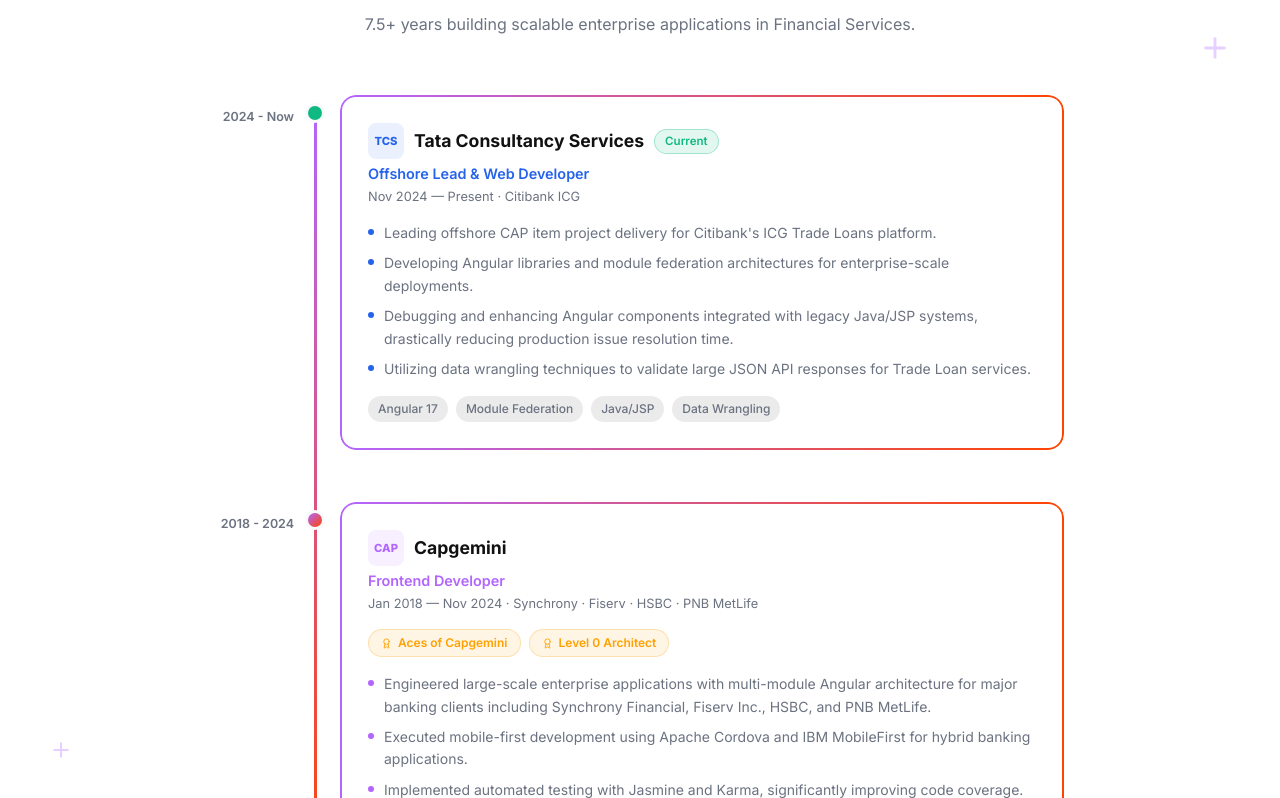
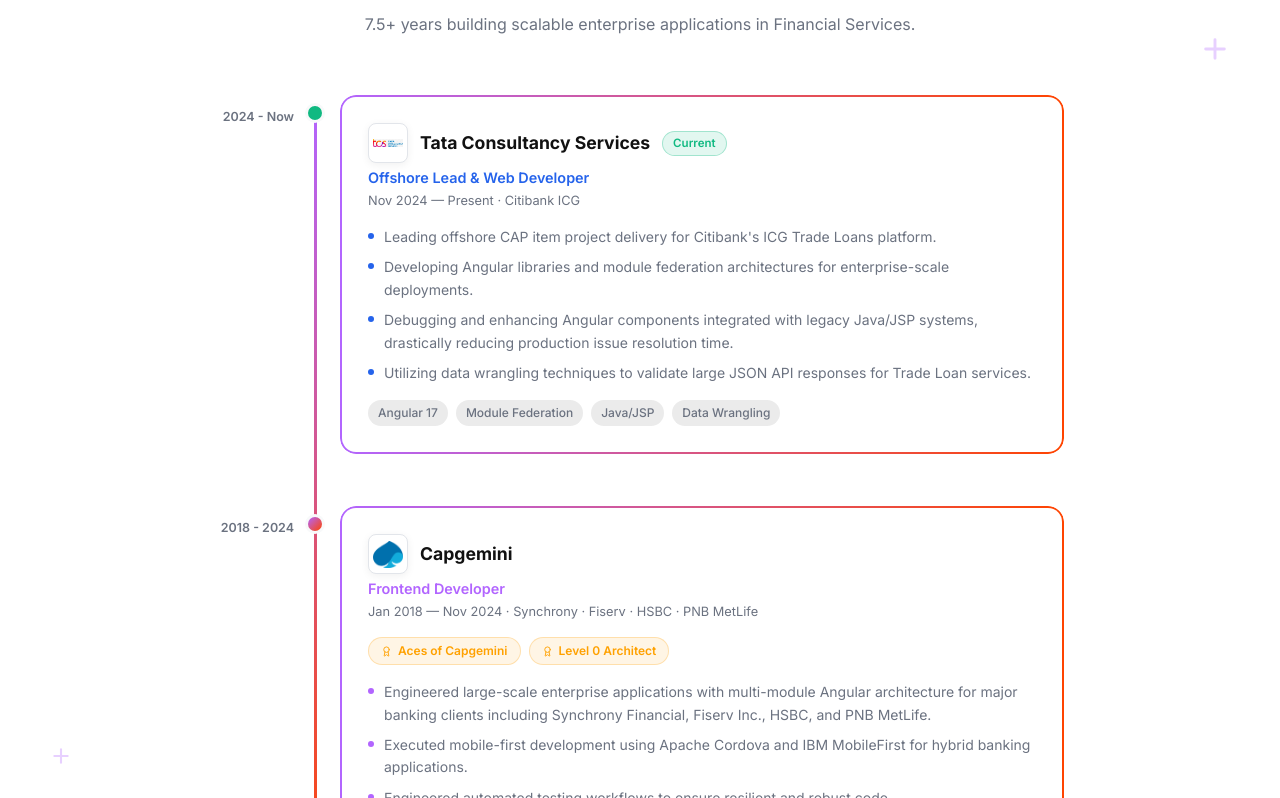
Before and after one commit to Debokti/dvoktg-portfolio, a Next.js app: page / in a window 1280 px wide. Shown: the part 1462-2260 px from the top of the page. Built offline with nearby package versions, Linux system fonts and the light colour scheme.

Commit message:
feat: integrated high-res corporate logos for TCS and Capgemini in experience section and reverted toolbox icons back to emojis

```diff
--- a/src/components/ExperienceSection.tsx
+++ b/src/components/ExperienceSection.tsx
@@ -7,6 +7,7 @@
     id: 'tcs',
     company: 'Tata Consultancy Services',
     abbr: 'TCS',
+    logo: '/tcs.jpg',
     role: 'Offshore Lead & Web Developer',
     period: 'Nov 2024 — Present',
     year: '2024 - Now',
@@ -25,6 +26,7 @@
     id: 'capgemini',
     company: 'Capgemini',
     abbr: 'CAP',
+    logo: '/capgemini.png',
     role: 'Frontend Developer',
     period: 'Jan 2018 — Nov 2024',
     year: '2018 - 2024',
@@ -35,7 +37,7 @@
     bullets: [
       'Engineered large-scale enterprise applications with multi-module Angular architecture for major banking clients including Synchrony Financial, Fiserv Inc., HSBC, and PNB MetLife.',
       'Executed mobile-first development using Apache Cordova and IBM MobileFirst for hybrid banking applications.',
-      'Implemented automated testing with Jasmine and Karma, significantly improving code coverage.',
+      'Engineered automated testing workflows to ensure resilient and robust code.',
       'Recognized with the "Aces of Capgemini" award and certified as a Level 0 Architect.',
     ],
     tags: ['Angular', 'Jasmine/Karma', 'Cordova', 'MobileFirst', 'HSBC', 'Fiserv'],
@@ -134,22 +136,32 @@
                     {/* Header */}
                     <div style={{ display: 'flex', alignItems: 'flex-start', justifyContent: 'space-between', gap: '16px', marginBottom: '16px', flexWrap: 'wrap' }}>
                       <div>
-                        <div style={{ display: 'flex', alignItems: 'center', gap: '10px', flexWrap: 'wrap', marginBottom: '4px' }}>
+                        <div style={{ display: 'flex', alignItems: 'center', gap: '12px', flexWrap: 'wrap', marginBottom: '4px' }}>
                           <div
                             style={{
-                              width: '36px',
-                              height: '36px',
+                              width: '40px',
+                              height: '40px',
                               borderRadius: '8px',
-                              background: `${exp.color}18`,
-                              color: exp.color,
+                              background: '#ffffff',
                               display: 'flex',
                               alignItems: 'center',
                               justifyContent: 'center',
-                              fontSize: '0.7rem',
-                              fontWeight: 800,
+                              padding: '4px',
+                              boxShadow: '0 2px 8px rgba(0,0,0,0.06)',
+                              border: '1px solid var(--border)',
+                              flexShrink: 0,
                             }}
                           >
-                            {exp.abbr}
+                            <img
+                              src={exp.logo}
+                              alt={exp.company}
+                              style={{
+                                width: '100%',
+                                height: '100%',
+                                objectFit: 'contain',
+                                borderRadius: '4px',
+                              }}
+                            />
                           </div>
                           <h3 style={{ fontSize: '1.1rem', fontWeight: 700, color: 'var(--text)' }}>
                             {exp.company}
--- a/src/components/ToolboxSection.tsx
+++ b/src/components/ToolboxSection.tsx
@@ -54,9 +54,9 @@
       { name: 'Jenkins', icon: techIcons.Jenkins },
       { name: 'GitHub', icon: techIcons.GitHub },
       { name: 'Vercel', icon: techIcons.Vercel },
-      { name: 'Harness', icon: '/harness.png' },
+      { name: 'Harness', emoji: '⚙️' },
       { name: 'Lightspeed', emoji: '⚡' },
-      { name: 'Render', icon: '/render.png' },
+      { name: 'Render', emoji: '☁️' },
     ],
   },
   {
@@ -75,8 +75,8 @@
     label: 'CMS & Hybrid',
     skills: [
       { name: 'Apache Cordova', icon: techIcons.Cordova },
-      { name: 'IBM MobileFirst', icon: '/ibm-mobilefirst.jpg' },
-      { name: 'Dynamic Yield', icon: '/dynamic-yield.png' },
+      { name: 'IBM MobileFirst', emoji: '📱' },
+      { name: 'Dynamic Yield', emoji: '🎯' },
     ],
   },
 ]
```
Also changed, not shown: public/capgemini.png (added), public/tcs.jpg (added).
